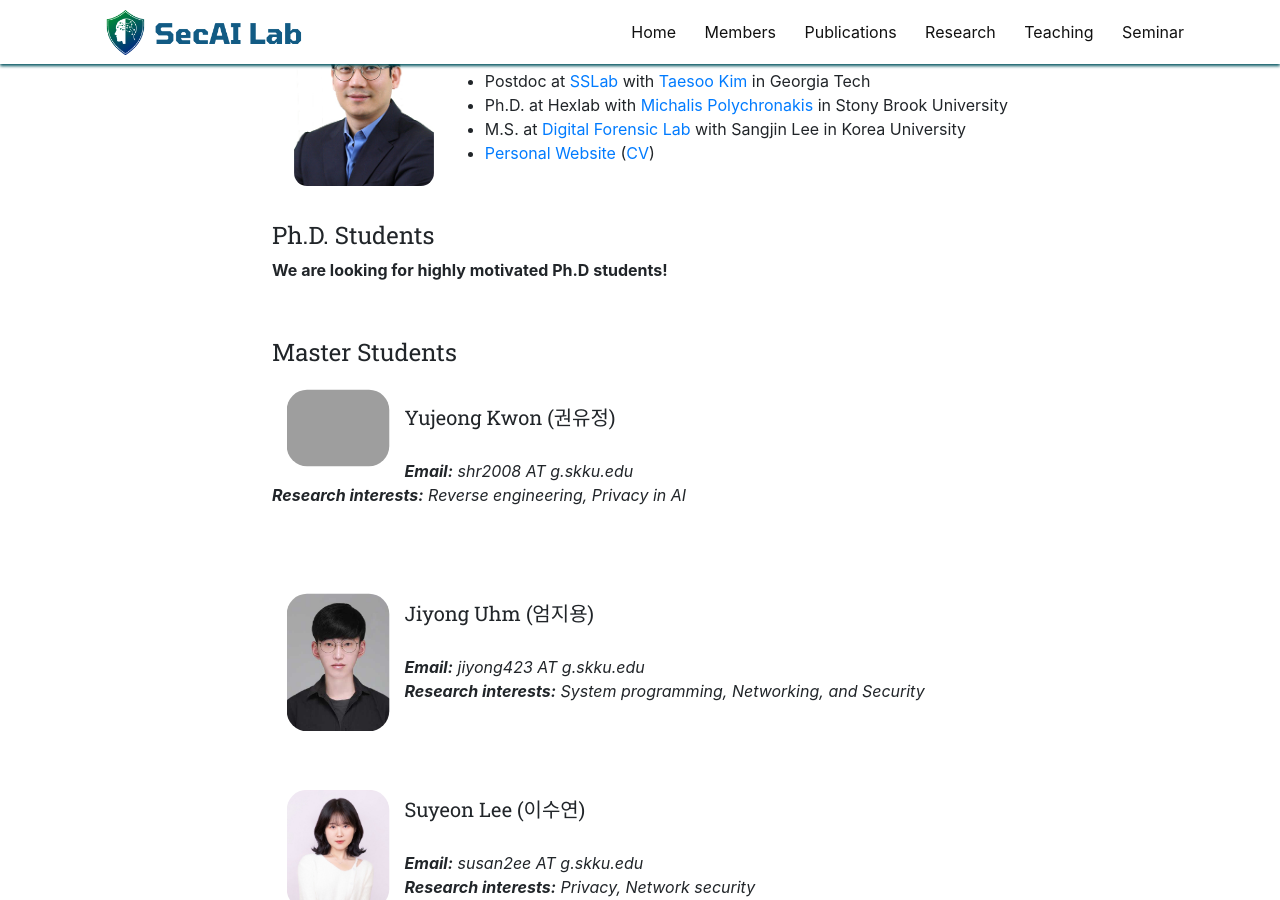
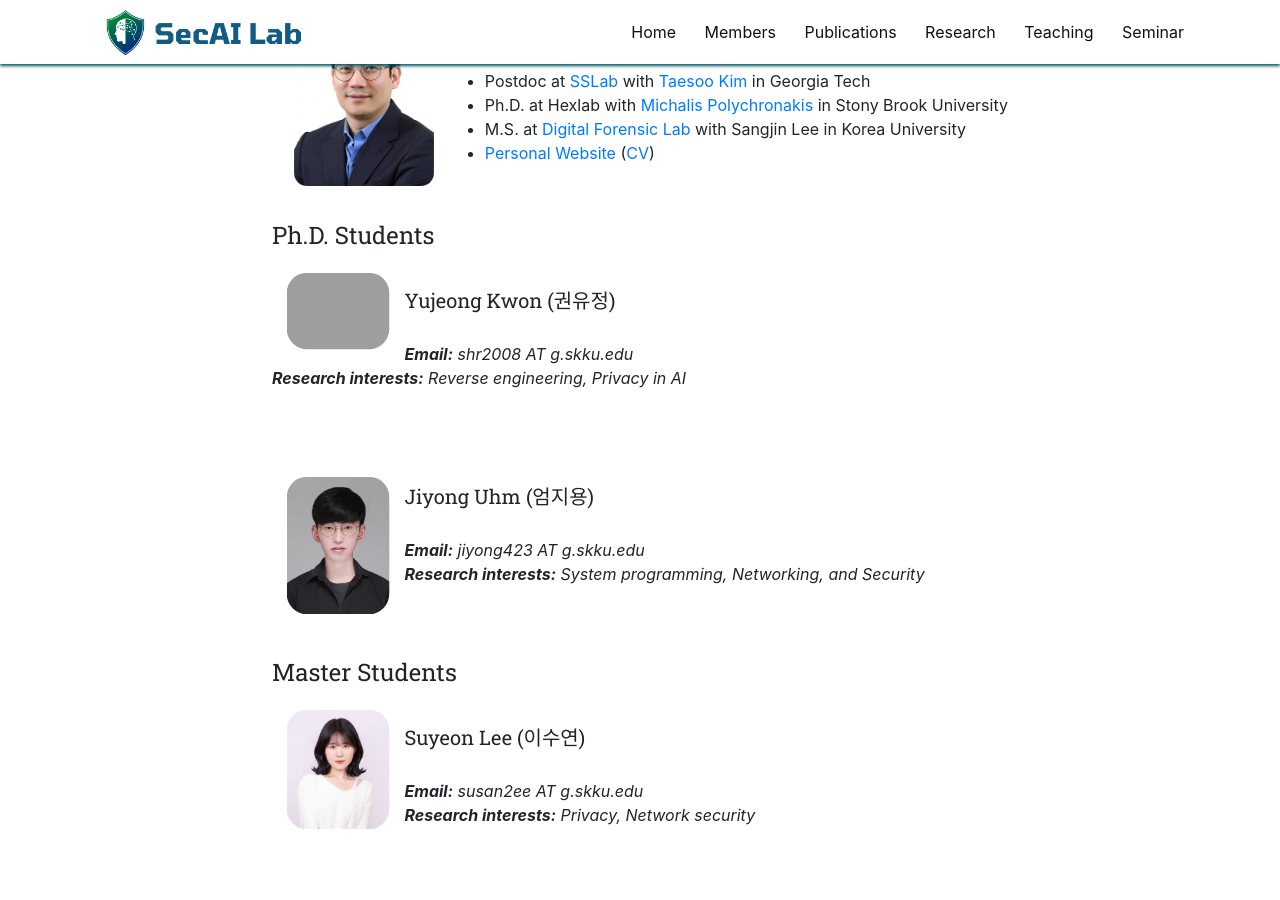
Before and after one commit to SecAI-Lab/secai-lab.github.io, a Jekyll site: the page built from pages/members.md, in a window 1280 px wide and 900 px high, scrolled down 229 px. Built offline with Jekyll 4.4.1, drawn with Linux system fonts in a browser that asks for light colours; nearby versions of some CDN libraries; some of the changed text lies outside the part shown.

Commit message:
Edit Members

```diff
--- a/Gemfile
+++ b/Gemfile
@@ -4,6 +4,6 @@ gem 'jekyll-archives'
 gem 'jekyll-sitemap'
 gem 'jekyll-paginate-v2'
 gem 'kramdown-parser-gfm'
-gem 'wdm', '>= 0.1.0'
+#gem 'wdm', '>= 0.1.0'
 
 gem "webrick", "~> 1.8"
--- a/pages/members.md
+++ b/pages/members.md
@@ -24,8 +24,15 @@ main_nav: true
 <br>
 
 <h4> Ph.D. Students </h4>
-<p><strong>We are looking for highly motivated Ph.D students!</strong></p>
+{% for member in site.data.phd_students %}
+<img src="{{ site.url }}{{ site.baseurl }}/images/members/{{ member.photo }}" class="img-responsive members"/>
+<h5 style="padding: 3%">{{ member.name }}</h5>
+<em><strong>Email:</strong> {{ member.email }}</em>
+<em><br><strong>Research interests:</strong> {{ member.research }}</em>
+<ul style="overflow: hidden">
+</ul>
 <br>
+{% endfor %}
 
 <h4> Master Students </h4>
 {% for member in site.data.msb_students %}
```
Also changed, not shown: _data/msb_students.yml (+7 -13 lines), _data/phd_students.yml (+12 -0 lines), Gemfile.lock, images/members/intae2.jpg (added), images/members/mijin.jpg (added), 1 other file.
